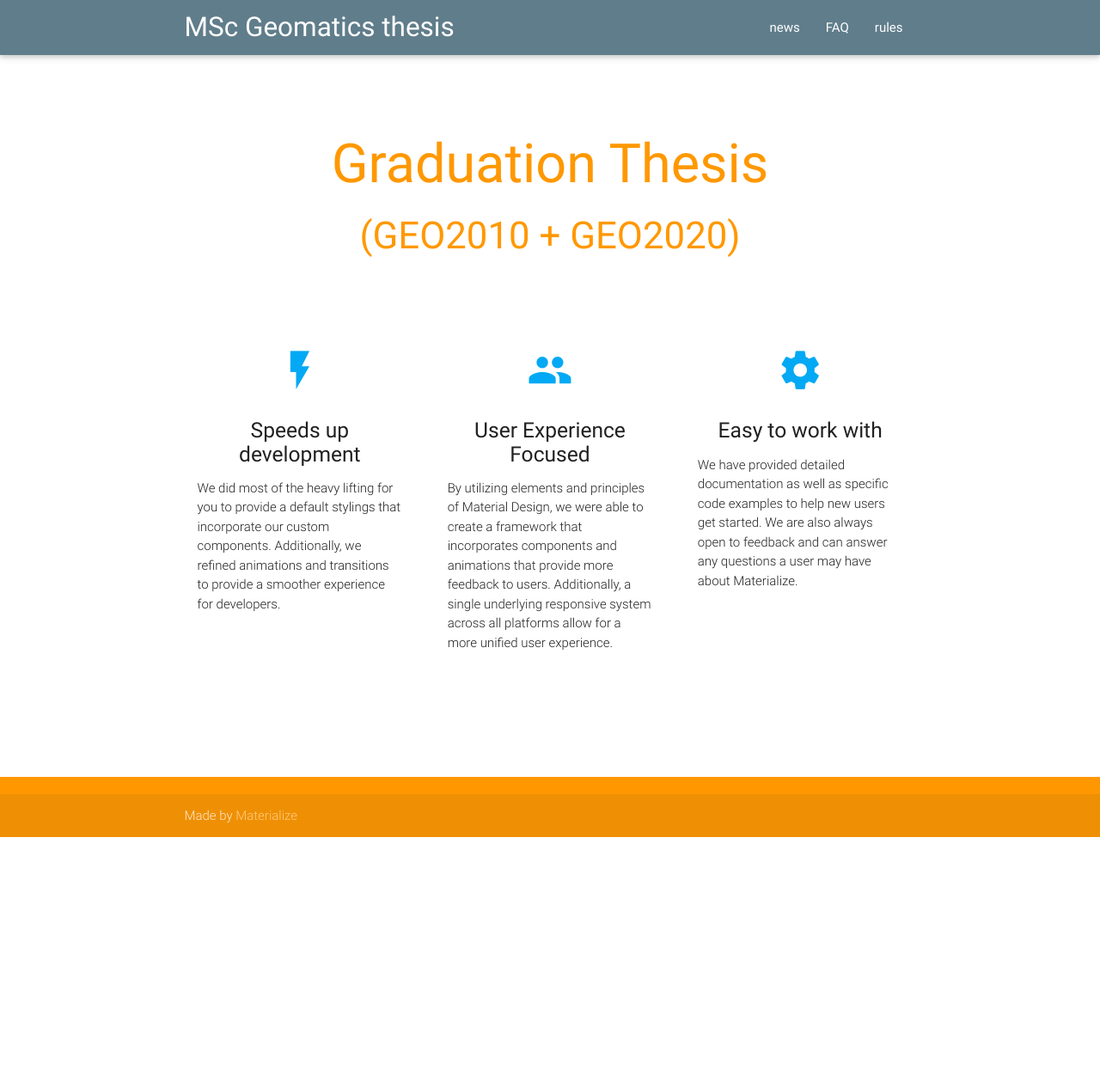
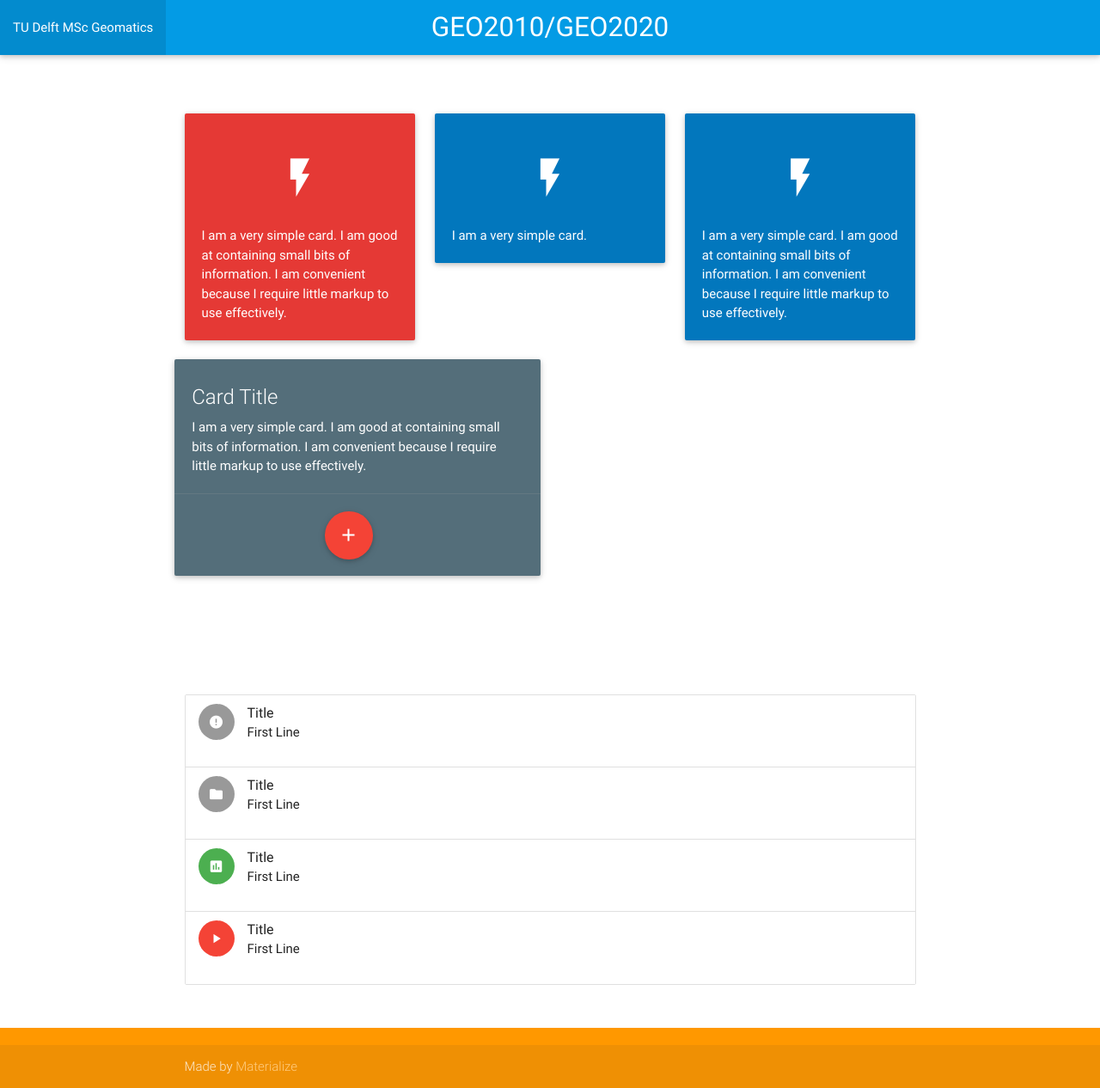
Before and after one commit to tudelft3d/geo2020, a Jekyll site: the page built from index.html, in a window 1280 px wide. Shown: the whole page at 86% size. Built offline with Jekyll 4.4.1, drawn with Linux system fonts in a browser that asks for light colours; nearby versions of some CDN libraries; before the commit the page ends 974 px from its top, so only the background shows below that.

Commit message:
playing with materialize

```diff
--- a/_config.yml
+++ b/_config.yml
@@ -15,14 +15,8 @@ permalink:            pretty
 # relative_permalinks:  true
 
 #-- Setup
-title:            Hugo Ledoux
-tagline:          'assistant-prof in <a href="http://3dgeoinfo.bk.tudelft.nl">3D geoinformation</a> at <a href="http://www.tudelft.nl">TU Delft</a>'
+title:            TU Delft MSc Geomatics graduation thesis
+# tagline:          'assistant-prof in <a href="http://3dgeoinfo.bk.tudelft.nl">3D geoinformation</a> at <a href="http://www.tudelft.nl">TU Delft</a>'
 # description:      'yo'
 url:              "tudelftgeomatics.github.io/thesis"
 baseurl:          ""
-
-# author:
-#   name:           'Hugo Ledoux'
-#   url:            https://twitter.com/hugoledoux
-
-# paginate:         5
--- a/_includes/header.html
+++ b/_includes/header.html
@@ -1,15 +1,15 @@
-<nav class="blue-grey" role="navigation">
-  <div class="nav-wrapper container"><a id="logo-container" href="/" class="brand-logo">MSc Geomatics thesis</a>
-    <ul class="right hide-on-med-and-down">
-      <li><a href="/news">news</a></li>
-      <li><a href="/faq">FAQ</a></li>
-      <li><a href="/rules">rules</a></li>
+<nav>
+  <div class="nav-wrapper light-blue darken-1">
+    {% if page.title %}
+    <a href="" class="brand-logo center">{{ page.title }}</a>
+    <ul class="left">
+      <li><a href="/"><i class="mdi-navigation-arrow-back"></i></a></li>
     </ul>
-    <ul id="nav-mobile" class="side-nav">
-      <li><a href="/news">news</a></li>
-      <li><a href="/faq">FAQ</a></li>
-      <li><a href="/rules">rules</a></li>
-    </ul>
-    <a href="#" data-activates="nav-mobile" class="button-collapse"><i class="mdi-navigation-menu"></i></a>
+    {% else %}
+    <a href="" class="brand-logo center">GEO2010/GEO2020</a>
+    <ul class="left hide-on-med-and-down">
+      <li><a href="http://geomatics.tudelft.nl">TU Delft MSc Geomatics</a></li>
+  </ul>
+    {% endif %}
   </div>
 </nav>
--- a/_layouts/default.html
+++ b/_layouts/default.html
@@ -7,6 +7,8 @@
 
     {% include header.html %}
 
+    <br><br>
+
     {{ content }}
 
     {% include footer.html %}
--- a/index.html
+++ b/index.html
@@ -3,53 +3,96 @@ layout: default
 ---
 
 
-<div class="section no-pad-bot" id="index-banner">
-  <div class="container">
-    <br><br>
-    <h1 class="header center orange-text">Graduation Thesis</h1>
-    <h3 class="header center orange-text">(GEO2010 + GEO2020)</h3>
-    <br><br>
-  </div>
-</div>
-
-
 <div class="container">
   <div class="section">
 
-    <!--   Icon Section   -->
     <div class="row">
+
     <div class="col s12 m4">
-        <div class="icon-block">
-          <h2 class="center light-blue-text"><i class="mdi-image-flash-on"></i></h2>
-          <h5 class="center">Speeds up development</h5>
-
-          <p class="light">We did most of the heavy lifting for you to provide a default stylings that incorporate our custom components. Additionally, we refined animations and transitions to provide a smoother experience for developers.</p>
+      <a href="http://www.hugo.com">
+      <div class="card red darken-1">
+        <div class="card-content white-text">
+          <h2 class="center"><i class="mdi-image-flash-on"></i></h2>
+          <p>I am a very simple card. I am good at containing small bits of information.
+          I am convenient because I require little markup to use effectively.</p>
         </div>
+      </div>
+      </a>
     </div>
 
         <div class="col s12 m4">
-        <div class="icon-block">
-          <h2 class="center light-blue-text"><i class="mdi-social-group"></i></h2>
-          <h5 class="center">User Experience Focused</h5>
-
-          <p class="light">By utilizing elements and principles of Material Design, we were able to create a framework that incorporates components and animations that provide more feedback to users. Additionally, a single underlying responsive system across all platforms allow for a more unified user experience.</p>
+          <a href="/faq">
+          <div class="card light-blue darken-3">
+            <div class="card-content white-text">
+              <h2 class="center"><i class="mdi-image-flash-on"></i></h2>
+              <p>I am a very simple card.</p>
             </div>
+          </div>
+          </a>
         </div>
 
         <div class="col s12 m4">
-        <div class="icon-block">
-          <h2 class="center light-blue-text"><i class="mdi-action-settings"></i></h2>
-          <h5 class="center">Easy to work with</h5>
+          <a href="/news">
+          <div class="card light-blue darken-3">
+            <div class="card-content white-text">
+              <h2 class="center"><i class="mdi-image-flash-on"></i></h2>
+              <p>I am a very simple card. I am good at containing small bits of information.
+              I am convenient because I require little markup to use effectively.</p>
+            </div>
+          </div>
+          </a>
+        </div>
 
-          <p class="light">We have provided detailed documentation as well as specific code examples to help new users get started. We are also always open to feedback and can answer any questions a user may have about Materialize.</p>
+        <div class="row">
+        <div class="col s12 m6">
+          <div class="card blue-grey darken-1">
+            <div class="card-content white-text">
+              <span class="card-title">Card Title</span>
+              <p>I am a very simple card. I am good at containing small bits of information.
+              I am convenient because I require little markup to use effectively.</p>
+            </div>
+            <div class="center card-action">
+              <a class="btn-floating btn-large waves-effect waves-light red"><i class="mdi-content-add"></i></a>
+            </div>
           </div>
         </div>
       </div>
 
         </div>
+      </div>
+
+  </div>
+
   <br><br>
 
+<div class="container">
   <div class="section">
+  <div class="col s12">
+
+   <ul class="collection">
+    <li class="collection-item avatar">
+      <i class="mdi-alert-error circle"></i>
+      <span class="title">Title</span>
+      <p>First Line</p>
+    </li>
+    <li class="collection-item avatar">
+      <i class="mdi-file-folder circle"></i>
+      <span class="title">Title</span>
+      <p>First Line</p>
+    </li>
+    <li class="collection-item avatar">
+      <i class="mdi-action-assessment circle green"></i>
+      <span class="title">Title</span>
+      <p>First Line</p>
+    </li>
+    <li class="collection-item avatar">
+      <i class="mdi-av-play-arrow circle red"></i>
+      <span class="title">Title</span>
+      <p>First Line</p>
+    </li>
+  </ul>
 
   </div>
   </div>
+  </div>
+</div>
```
Also changed, not shown: _layouts/page.html (+2 -6 lines), faq/index.md (+0 -1 lines). Lines whose indentation alone changed are shown as unchanged.
